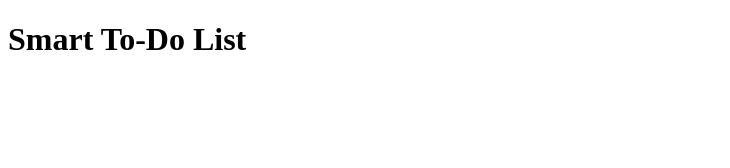
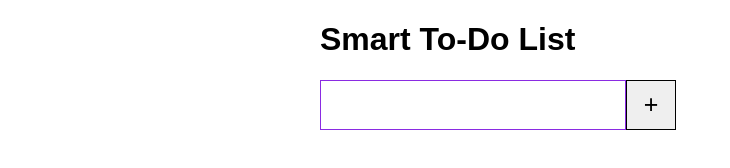
Before and after one commit to thanhtheman/daily_javascript, a plain HTML site: page index.html in a window 1280 px wide. Shown: the whole page, without its empty margins (0-730 px from the left). Drawn offline with Linux system fonts and the light colour scheme.

Commit message:
setup basic styling

```diff
--- a/index.css
+++ b/index.css
@@ -0,0 +1,35 @@
+body {
+    width: 50%;
+    margin: 0 auto;
+    font-family: Arial, Helvetica, sans-serif;
+}
+
+.container {
+    width: 360px;
+}
+
+#inputField {
+    width: 300px;
+    height: 46px;
+    border: 1px solid blueviolet;
+    font-size: 25px;
+    vertical-align: middle;
+}
+
+#addToDo {
+    height: 50px;
+    width: 50px;
+    border: 1px solid black;
+    vertical-align: middle;
+    font-size: 25px;
+}
+
+.to-dos {
+    margin-top: 25px;
+}
+
+.paragraph-styling{
+    margin: 0;
+    cursor: pointer;
+    font-size: 20px;
+}
--- a/index.html
+++ b/index.html
@@ -4,9 +4,15 @@
     <meta charset="UTF-8">
     <meta http-equiv="X-UA-Compatible" content="IE=edge">
     <meta name="viewport" content="width=device-width, initial-scale=1.0">
+    <link rel="stylesheet" href="index.css">
     <title>Smart To-Do List</title>
 </head>
 <body>
     <h1>Smart To-Do List</h1>
+    <div class="container">
+        <input type="text" id="inputField"><button id="addToDo">+</button>
+        <div class="to-dos" id="toDoContainer"></div>
+    </div>
+    <script src="index.js"></script>
 </body>
 </html>
```
